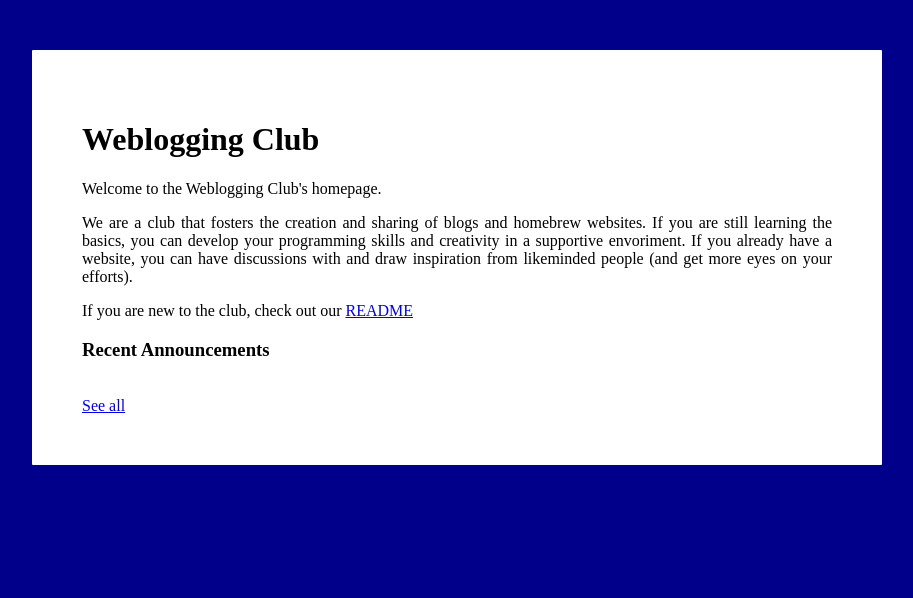
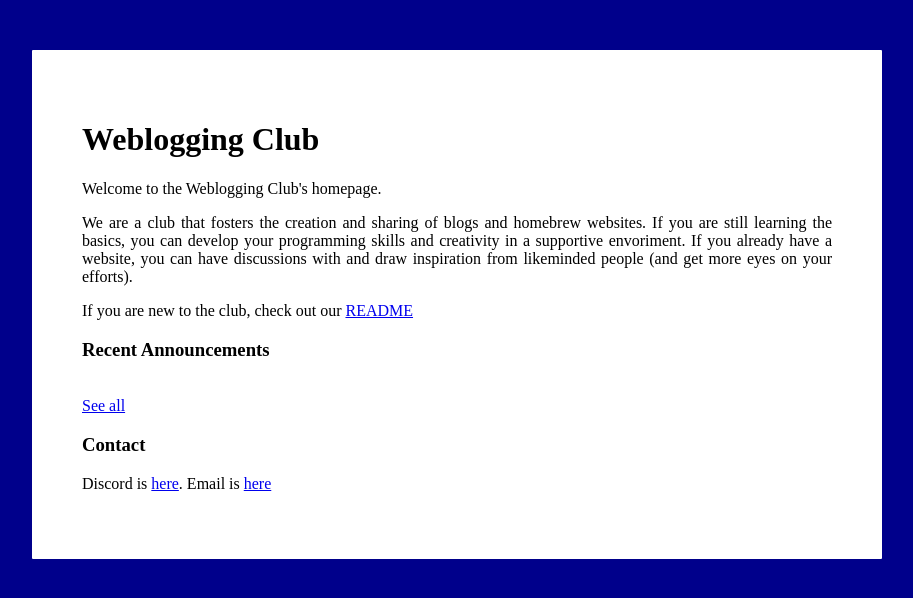
Before and after one commit to uoftwebloggingclub/uoftwebloggingclub.neocities.org, a Jekyll site: the page built from index.html, in a window 1280 px wide. Shown: the top 598 px of the page, without its empty margins (183-1096 px from the left). Built offline with Jekyll 4.4.1, drawn with Linux system fonts in a browser that asks for light colours.

Commit message:
Contact section

```diff
--- a/index.html
+++ b/index.html
@@ -18,3 +18,7 @@ layout: default
 {% endfor %}
 
 <br><a href="/archive">See all</a>
+
+<h3>Contact</h3>
+
+<p>Discord is <a href="https://discord.gg/3uY2eRTAcn">here</a>. Email is <a href="mailto:{{ 'uoftwebloggingclub@tutamail.io' | encode_email }}">here</a>
```
